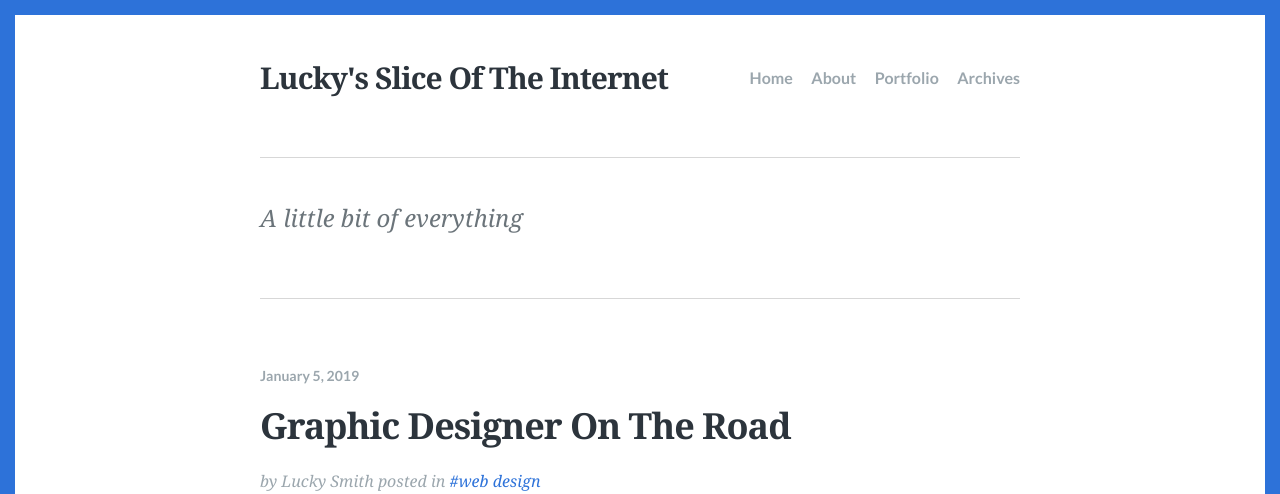
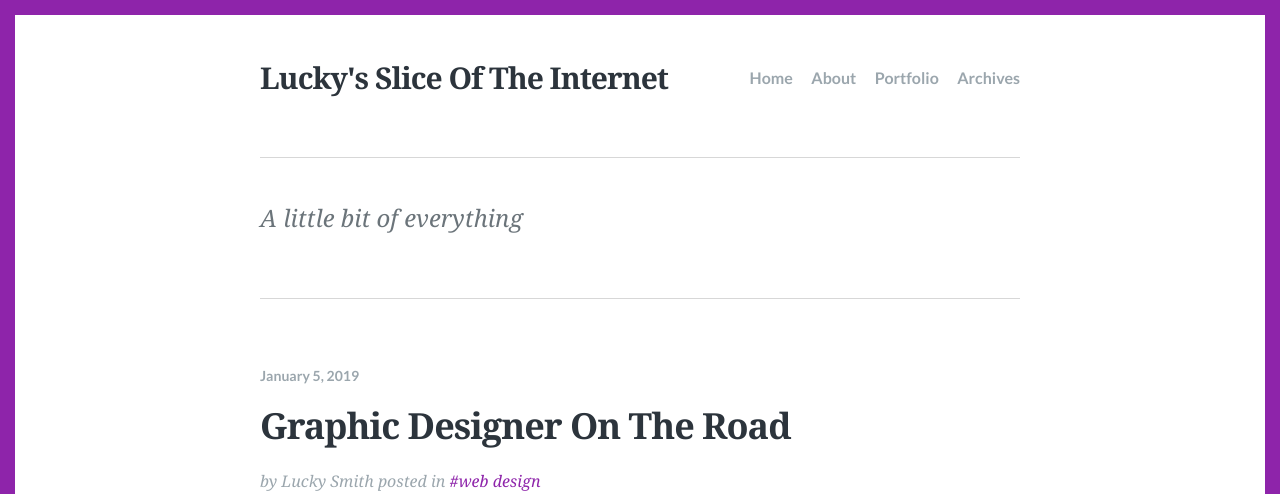
Before and after one commit to luckycoder1030/luckycoder1030.github.io2, a Jekyll site: the page built from index.html, in a window 1280 px wide. Shown: the top 494 px of the page. Built offline with Jekyll 4.4.1, drawn with Linux system fonts in a browser that asks for light colours; some web fonts are replaced; the list of posts is cut into pages by our own code; grey boxes are pictures that could not be loaded.

Commit message:
Update _variables.scss

```diff
--- a/_sass/_variables.scss
+++ b/_sass/_variables.scss
@@ -3,4 +3,4 @@ $font-primary: 'Droid Serif',Georgia,serif;
 $font-secondary: 'Lato','Helvetica Neue',Helvetica,sans-serif;
 
 // Colors
-$color-accent: #2d72d9;
+$color-accent: #8E24AA;
```
